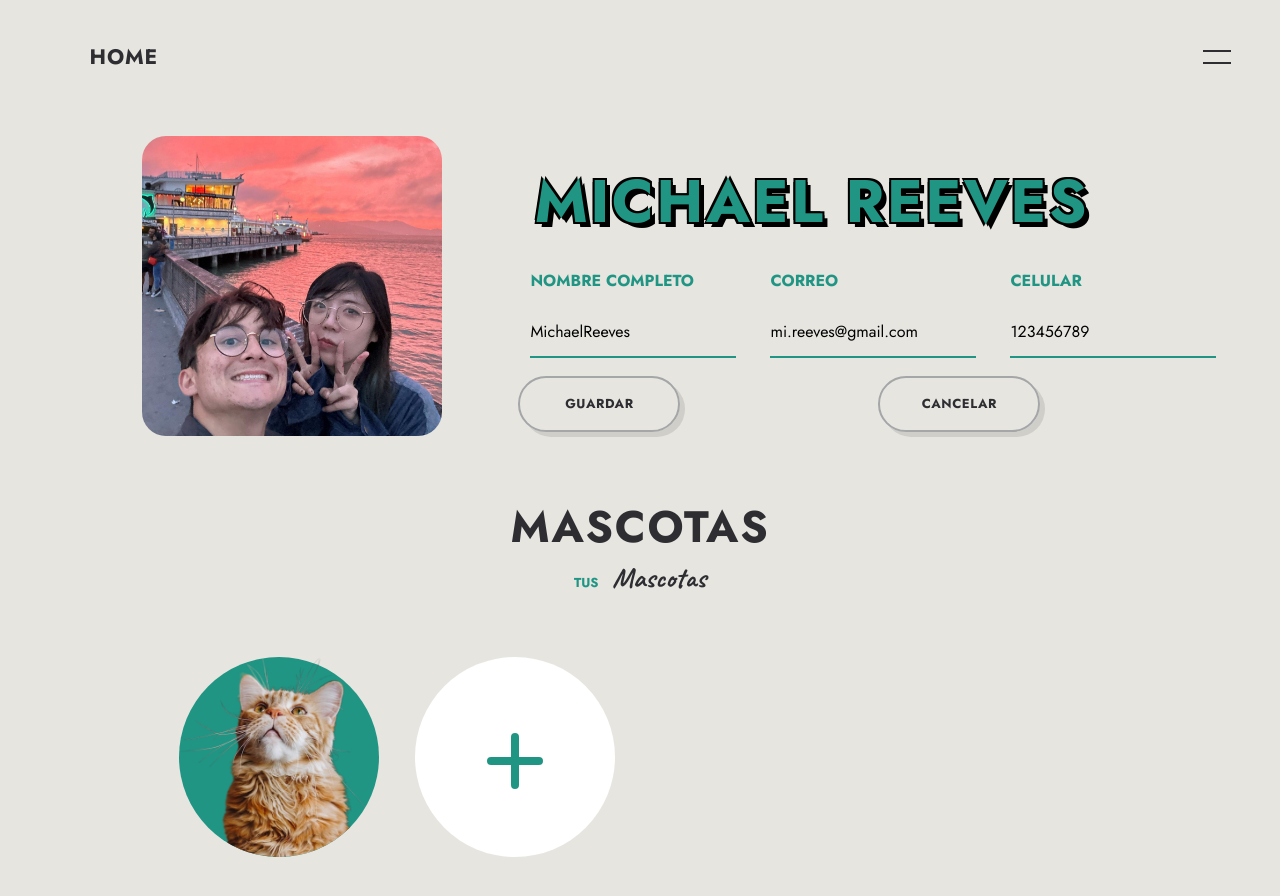
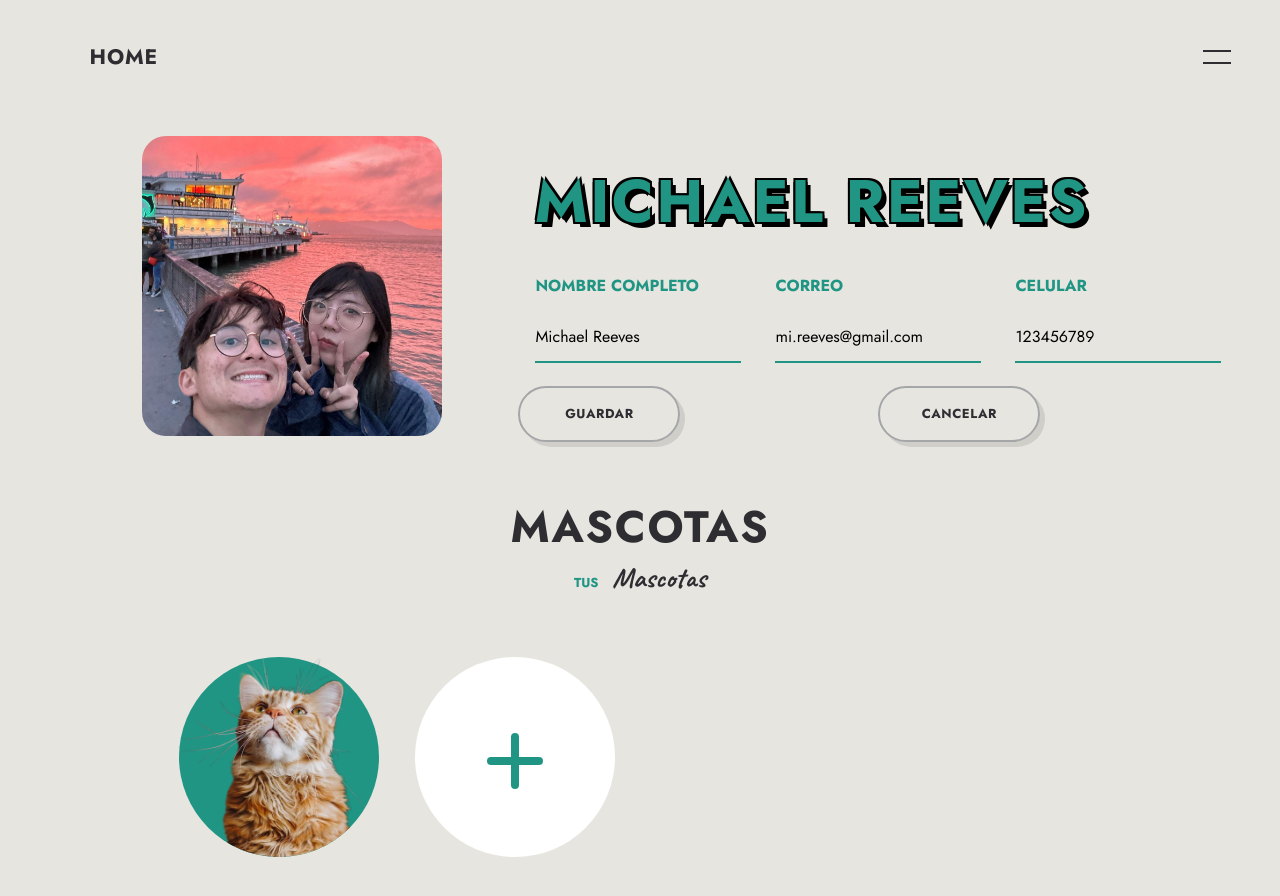
Before and after one commit to Volkamr/UniversoPet, a React (Create React App) app: page /perfil/1 in a window 1280 px wide. Both pictures are taken after a click on the element "EDITAR". Shown: the top 896 px of the page. Built offline with nearby package versions, Linux system fonts and the light colour scheme.

Commit message:
modificar información v2

```diff
--- a/src/components/perfil/Perfil.jsx
+++ b/src/components/perfil/Perfil.jsx
@@ -10,9 +10,25 @@ const Perfil = ({ users }) => {
     let { idUsuario } = useParams();
     let user = users.find(user => user.idUsuario === idUsuario);
     let [action, setAction] = useState("Normal");
+    const[nombres, setNombre] =useState(user.nombres + " " + user.apellidos);
+    const[email, setEmail] = useState(user.email);
+    const[celular, setCelular] = useState(user.celular);
+    const[confirmar, setConfirmar] = useState("Cancelar")
 
+    const nombreChange = (n) => {
+        setNombre(n.target.value)
+    }
+
+    const emailChange = (e) => {
+        setEmail(e.target.value)
+    }
+
+    const celularChange = (c) => {
+        setEmail(c.target.value)
+    }
 
     return (
+
         <section className="perfil__section section" id="perfil">
             <NavToggle></NavToggle>
             <div className="perfil__container container grid">
@@ -22,7 +38,7 @@ const Perfil = ({ users }) => {
                 <div className="perfil__data container">
 
                     <h1 className="perfil__title text-cs">
-                        {user.nombres} {user.apellidos}
+                        {nombres}
                     </h1>
 
                     <div className='perfil__text container grid'>
@@ -34,14 +50,14 @@ const Perfil = ({ users }) => {
                                 action === "Editar"
                                 ?
                                 <form className="form-editar">
-                                    <input className="input-editar" type="text" name = "nombres" id="editar-nombre" defaultValue=
-                                    {user.nombres + "" + user.apellidos}>
+                                    <input className="input-editar" type="text"
+                                    name = "nombres" id="editar-nombre" defaultValue={nombres}
+                                    onChange={nombreChange}>
                                     </input>
+
                                 </form>
                                 :
-                                <p className="perfil__content">
-                                {user.nombres} {user.apellidos}
-                                </p>
+                                <p className="perfil__content"> {nombres} </p>
                             }
 
                         </div>
@@ -52,13 +68,13 @@ const Perfil = ({ users }) => {
                             {
                                 action === "Editar" ?
                                 <form className="form-editar">
-                                    <input className="input-editar" type="email" name="email" id="editar-email" defaultValue=
-                                    {user.email}>
+                                    <input className="input-editar" type="email" name="email" id="editar-email"
+                                    defaultValue={email} onChange={emailChange}>
                                     </input>
+
                                 </form>
                                 :
-                                <p className="perfil__content">
-                                {user.email}
+                                <p className="perfil__content"> {email}
                                 </p>
                             }
 
@@ -71,12 +87,13 @@ const Perfil = ({ users }) => {
                                 action === "Editar" ?
                                 <form className="form-editar">
                                     <input className="input-editar" type="number" name="celular" id="editar-celular" defaultValue=
-                                    {user.celular}>
+                                    {celular}>
                                     </input>
+
                                 </form>
                                 :
                                 <p className="perfil__content">
-                                {user.celular}
+                                {celular}
                                 </p>
                             }
                         </div>
--- a/src/components/perfil/perfil.css
+++ b/src/components/perfil/perfil.css
@@ -51,8 +51,25 @@
     cursor: pointer;
 }
 
+.perfil__info{
+    padding: 5px;
+    width: 100%;
+}
+
+#editar-nombre{
+    grid-column:1;
+}
+
+#editar-email{
+    grid-column:2;
+}
+
+#editar-celular{
+    grid-column: 3;
+}
+
 .input-editar{
-    width: 95%;
+    width: 100%;
     height:50px;
     border-bottom: 2px solid var(--color-primario);
 }
```
